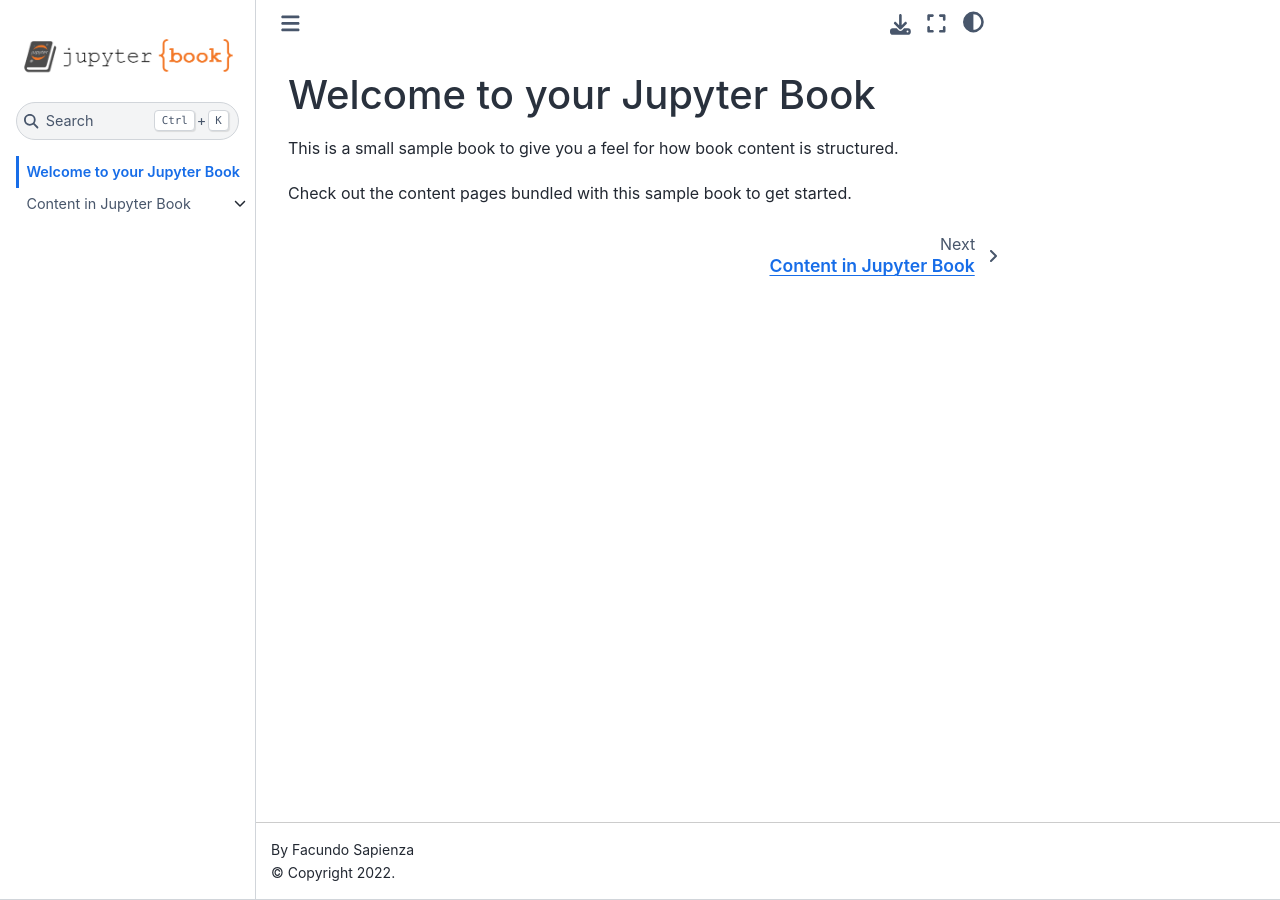
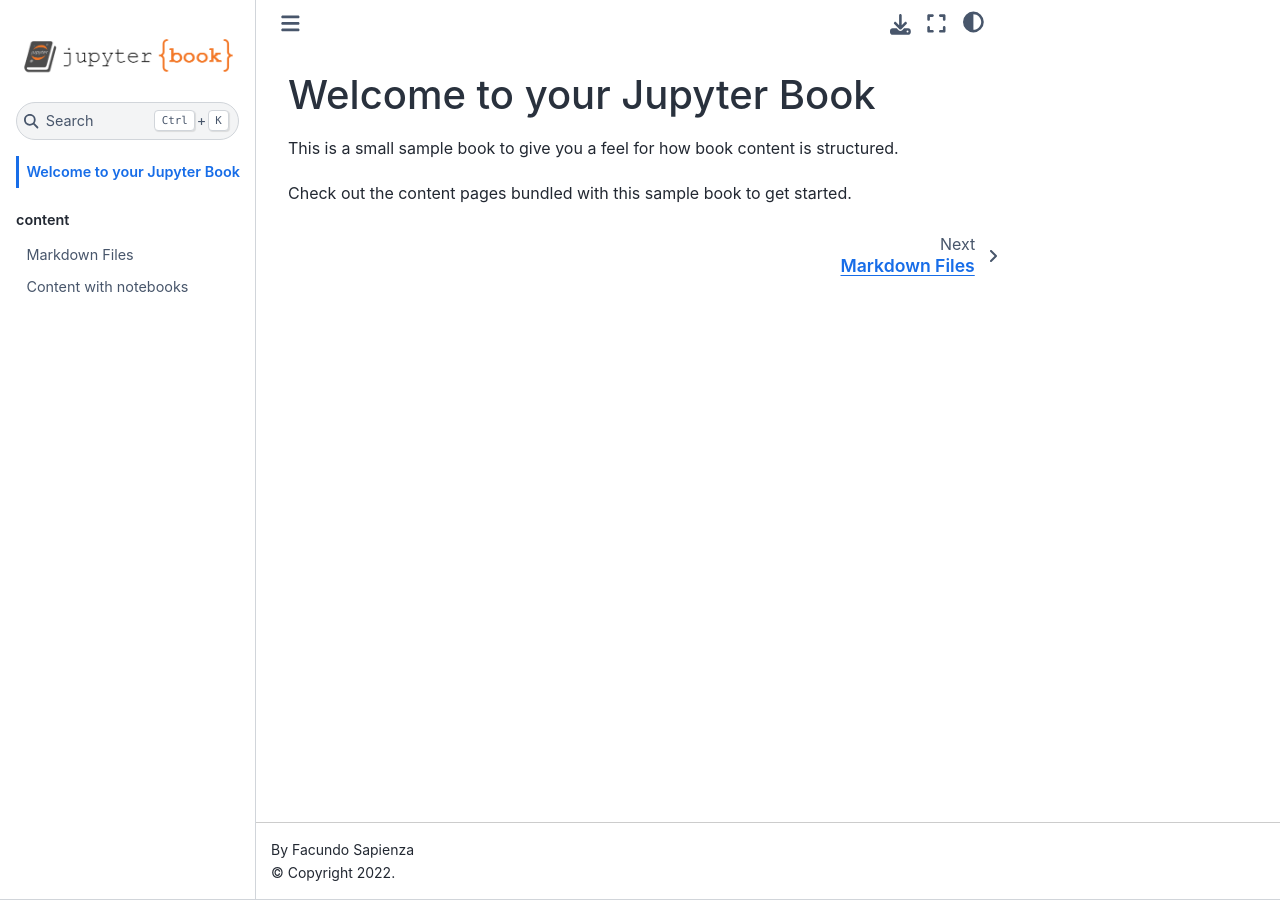
Before and after one commit to PaleoWandering/site, a Jupyter Book: the page built from intro.md, in a window 1280 px wide. Built offline with Jupyter Book 1.0.4 settings and Sphinx 7.4.7 and the Sphinx Book theme 1.1.4, drawn with Linux system fonts in a browser that asks for light colours; part of the change alters nothing that is shown.

```diff
--- a/_toc.yml
+++ b/_toc.yml
@@ -1,8 +1,8 @@
-# Table of content
-# Learn more at https://jupyterbook.org/customize/toc.html
-#
-- file: intro
-- file: content
-  sections:
+format: jb-book
+root: intro
+
+parts:
+- caption: content
+  chapters:
     - file: markdown
     - file: notebooks
```
